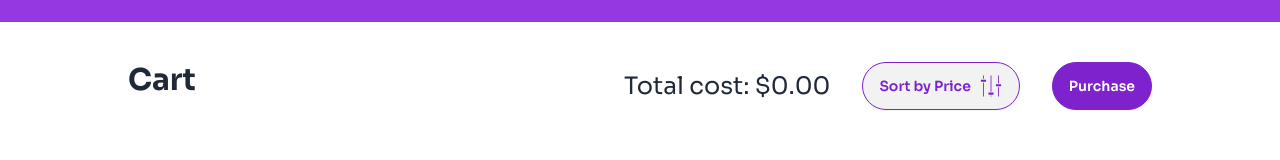
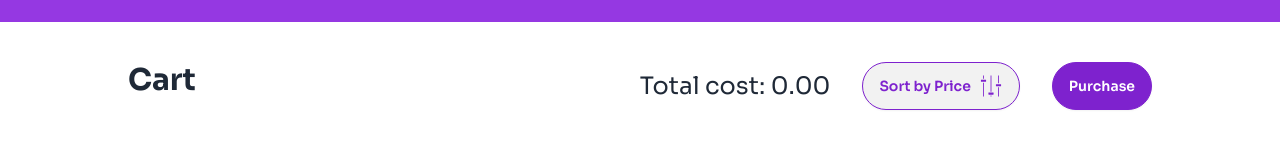
Before and after one commit to rimasultana/Gadget-Heaven, a React (Vite) app: page /dashboard in a window 1280 px wide. Shown: the part 298-458 px from the top of the page. Built offline with nearby package versions, Linux system fonts and the light colour scheme.

Commit message:
complete

```diff
--- a/src/Components/CartList/CartList.jsx
+++ b/src/Components/CartList/CartList.jsx
@@ -61,14 +61,14 @@ const CartList = () => {
         </div>
         <div className="flex flex-wrap items-center gap-4 md:gap-8">
           <h1 className="text-xl md:text-2xl">
-            Total cost: ${totalCost.toFixed(2)}
+            Total cost: {totalCost.toFixed(2)}
           </h1>
           <button
             onClick={() => handleSortOrder("desc")}
             disabled={disable}
             className="btn border-purple-700 text-purple-700 rounded-full"
           >
-            Sort by Price{" "}
+            Sort by Price
             <GiSettingsKnobs className="font-bold text-2xl text-purple-700" />
           </button>
           <button
```
